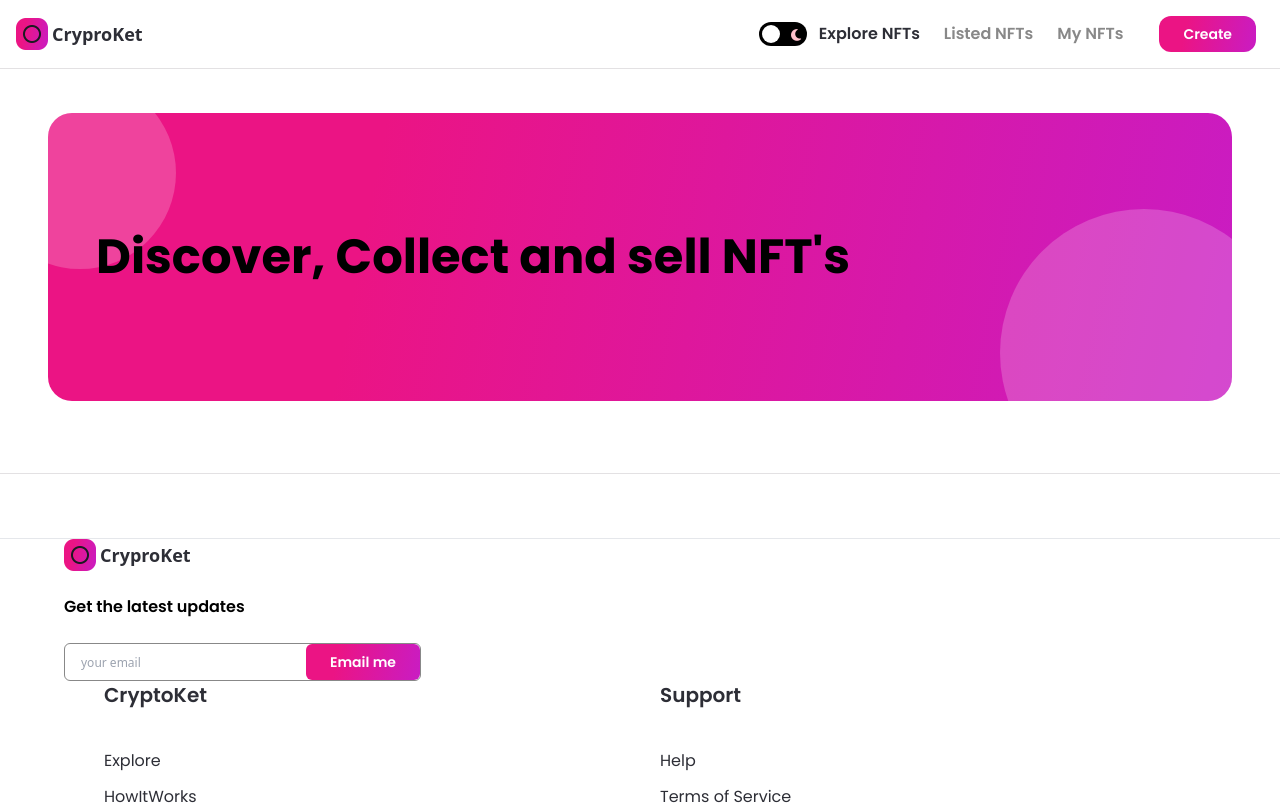
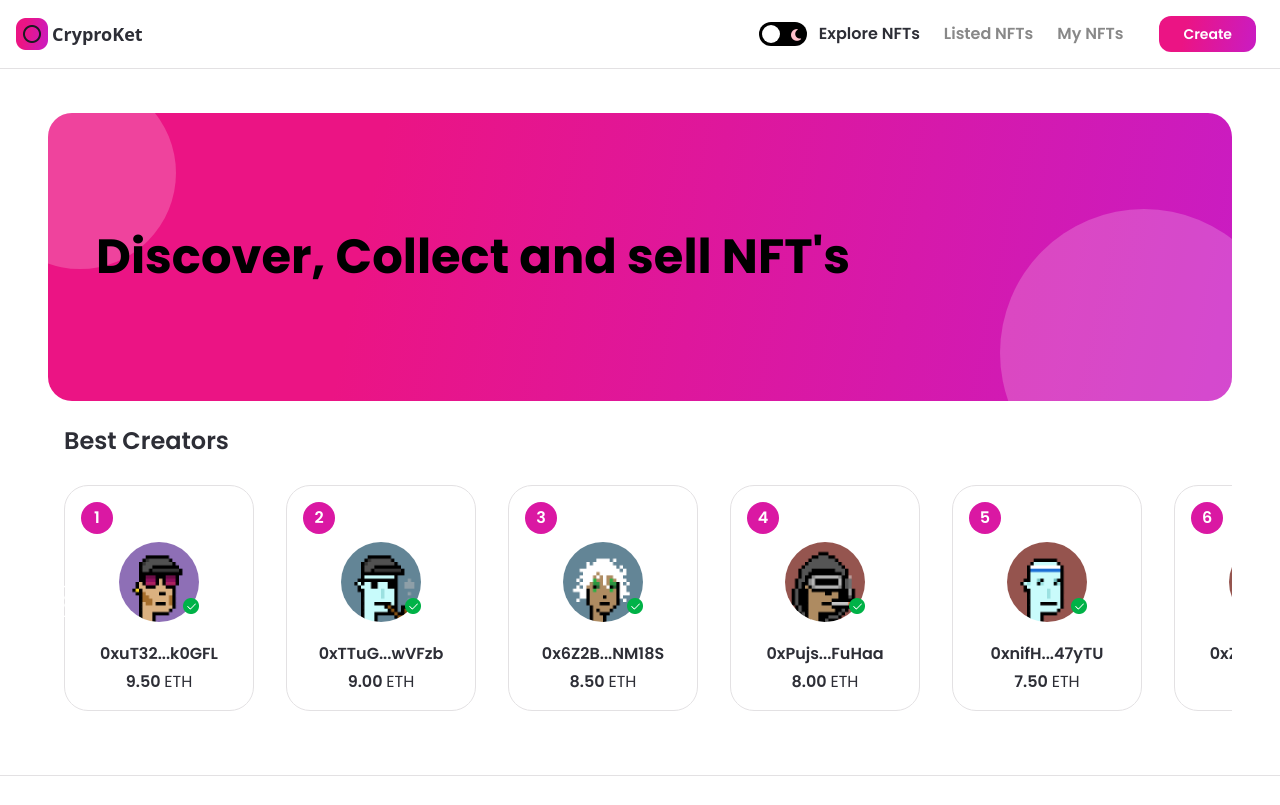
Before and after one commit to lakhta2/thirdtry, a Next.js app: page / in a window 1280 px wide. Shown: the top 805 px of the page. Built offline with nearby package versions, Linux system fonts and the light colour scheme.

Commit message:
add best creators bar

```diff
--- /dev/null
+++ b/components/CreatorCard.jsx
@@ -0,0 +1,37 @@
+import React from 'react';
+import Image from 'next/image';
+
+import images from '../assets';
+
+const CreatorCard = ({ rank, creatorImage, creatorName, creatorEths  }) => (
+  <div className="min-w-190 minlg:min-w-240 dark:bg-nft-black-3 bg-white border dark:border-nft-black-3 border-nft-gray-1 rounded-3xl flex flex-col p-4 m-4">
+    <div className="w-8 h-8 minlg:w-10 minlg:h-10 bg-nft-red-violet flexCenter rounded-full"><p className="font-poppins text-white font-semibold text-base minlg:text-lg">{rank}</p></div>
+    <div className="my-2 flex justify-center">
+      <div className="relative w-20 h-20 minlg:w-28 minlg:h-28">
+        <Image
+          src={creatorImage}
+          Layout="fill"
+          objectFit="cover"
+          alt="creatorName"
+          className="rounded-full"
+        />
+        <div className="absolute w-4 h-4 minlg:w-7 minlg:h-7 bottom-2 -right-0">
+          <Image
+            src={images.tick}
+            layout="fill"
+            objectFit="contain"
+            alt="tick"
+          />
+        </div>
+      </div>
+    </div>
+
+    <div className="mt-3 minlg:mt-7 text-center flexCenter flex-col">
+      <p className="font-poppins dark:text-white text-nft-black-1 font-semibold text-base">{creatorName}</p>
+      <p className="mt-1 font-poppins dark:text-white text-nft-black-1 font-semibold text-base">{creatorEths.toFixed(2)} <span className="font-normal">ETH</span></p>
+    </div>
+
+  </div>
+);
+
+export default CreatorCard;
--- a/components/index.js
+++ b/components/index.js
@@ -2,5 +2,6 @@
 import Footer from './Footer';
 import Button from './Button';
 import Banner from './Banner';
+import CreatorCard from './CreatorCard';
 
-export { Navbar, Footer, Button, Banner };
+export { Navbar, Footer, Button, Banner, CreatorCard };
--- a/pages/index.js
+++ b/pages/index.js
@@ -1,15 +1,87 @@
 import React from "react";
-import { Banner } from '../components';
+import { useState, useEffect, useRef } from 'react';
+import Image from 'next/image';
+import { useTheme } from 'next-themes';
+import { Banner, CreatorCard } from '../components';
+import images from '../assets';
+import { makeId } from '../utils/makeid';
 
-const Home = () => (
+const Home = () => {
+  const [hideButtons, setHideButtons] = useState(false);
+  const parentRef = useRef(null);
+  const scrollRef = useRef(null);
+  const { theme } = useTheme();
+
+  const handleScroll = (direction) => {
+    const { current } = scrollRef;
+
+    const scrollAmount = window.innerWidth > 1800 ? 270 : 210;
+
+    if (direction === 'left') {
+      current.scrollLeft -= 100;
+    } else {
+      current.scrollLeft += 100;
+    }
+  };
+
+  const isScrollable = () => {
+    const { current } = scrollRef;
+    const { current: parent } = parentRef;
+
+    if (current?.scrollWidth >= parent?.offsetWidth) {
+      setHideButtons(false);
+    } else {
+      setHideButtons(true);
+    }
+  };
+  useEffect(() => {
+    isScrollable();
+    window.addEventListener('resize', isScrollable);
+
+    return () => {
+      window.removeEventListener('resize', isScrollable);
+    };
+  });
+
+  return (
     <div className="flex justify-center sm:px-4 p-12">
       <div className="w-full minmd:w-4/5">
         <Banner
-      name = "Discover, Collect and sell NFT's"
+          name="Discover, Collect and sell NFT's"
           childStyles="md:text-4xl sm:text-2xl xs:text-xl text-left"
-      parentStyles="justify-start mb-6 h-72 sm:h-60 p-12 xs:p-4 xs:h-44 rounded-3xl" />
+          parentStyles="justify-start mb-6 h-72 sm:h-60 p-12 xs:p-4 xs:h-44 rounded-3xl"
+        />
+
+        <div>
+          <h1 className="font-poppins dark:text-white text-nft-black-1 text-2xl minlg:text-4xl font-semibold ml-4 xs:ml-0">Best Creators</h1>
+          <div className="relative flex-1 max-w-full flex mt-3" ref={parentRef}>
+            <div className="flex flex-row w-max overflow-x-scroll no-scrollbar select-none" ref={ scrollRef }>
+              {[1, 2, 3, 4, 5, 6, 7, 8, 9, 10 ].map((i) => (
+                <CreatorCard
+                  key={`creator-${i}`}
+                  rank={i}
+                  creatorImage={images[`creator${i}`]}
+                  creatorName={`0x${makeId(3)}...${makeId(4)}`}
+                  creatorEths={10-i*0.5}
+                />
+              ))}
+              {!hideButtons && (
+                <>
+                  <div onClick={() => handleScroll('left')} className="absolute w-8 h-8 minlg:w-12 minlg:h-12 top-45 cursos-pointer left-0">
+                    <Image src={images.left} layout="fill" objectFit="contain" alt="left_arrow" className={theme === 'light' && 'filter invert'} />
+                  </div>
+                  <div onClick={() => handleScroll('right')} className="absolute w-8 h-8 minlg:w-12 minlg:h-12 top-45 cursos-pointer right-0">
+                    <Image src={images.right} layout="fill" objectFit="contain" alt="right_arrow" className={theme === 'light' && 'filter invert'} />
+                  </div>
+                </>
+              )}
             </div>
           </div>
+        </div>
+      </div>
+    </div>
+
   );
+};
 
 export default Home;
--- /dev/null
+++ b/utils/makeid.js
@@ -0,0 +1,9 @@
+export const makeId = (Length) => {
+  let name = '';
+  const characters = 'ABCDEFGHIJKLMNOPQRSTUVWXYZabcdefghijklmnopqrstuvwxyz0123456789';
+  const charactersLength = characters.length;
+  for (let i = 0; i <= Length; i += 1) {
+    name += characters.charAt(Math.floor(Math.random() * charactersLength));
+  }
+  return (name);
+};
```
Lines whose indentation alone changed are shown as unchanged.
